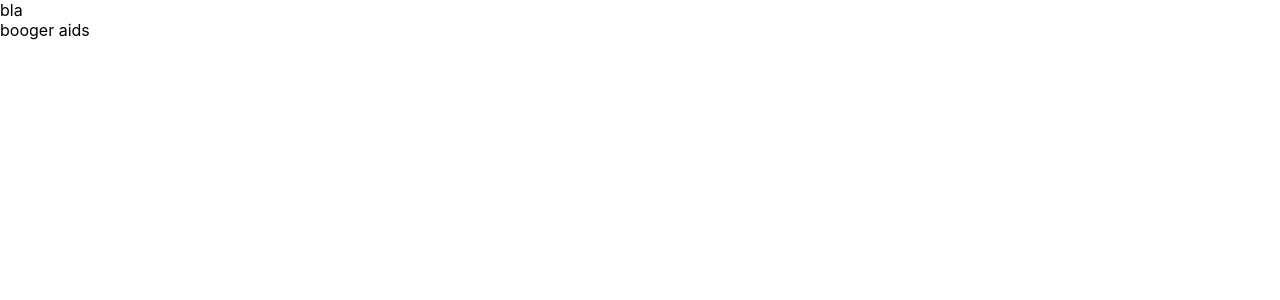
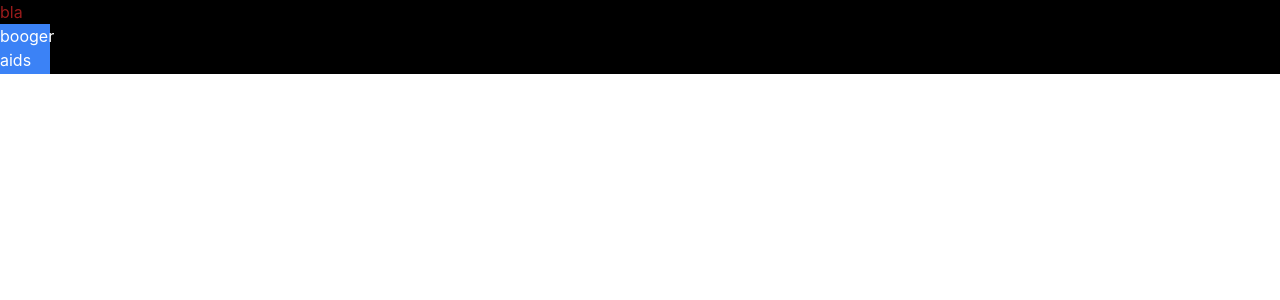
Before and after one commit to Kosta-Kai-Ugrina/VideoGame, a React (Create React App) app in the folder client/: page / in a window 1280 px wide. Shown: the top 300 px of the page. Built offline with nearby package versions, Linux system fonts and the light colour scheme.

Commit message:
chore: set up tailwind thank fucking god

```diff
--- a/client/package.json
+++ b/client/package.json
@@ -45,6 +45,7 @@
     ]
   },
   "devDependencies": {
-    "@types/react-router-dom": "^5.3.3"
+    "@types/react-router-dom": "^5.3.3",
+    "tailwindcss": "^3.4.18"
   }
 }
--- /dev/null
+++ b/client/tailwind.config.js
@@ -0,0 +1,8 @@
+/** @type {import('tailwindcss').Config} */
+module.exports = {
+  content: ["./src/**/*.{js,jsx,ts,tsx}"],
+  theme: {
+    extend: {},
+  },
+  plugins: [],
+};
```
Also changed, not shown: client/src/index.css (+7 -3 lines), 1 other file (tests, documents, lock files or other folders).
